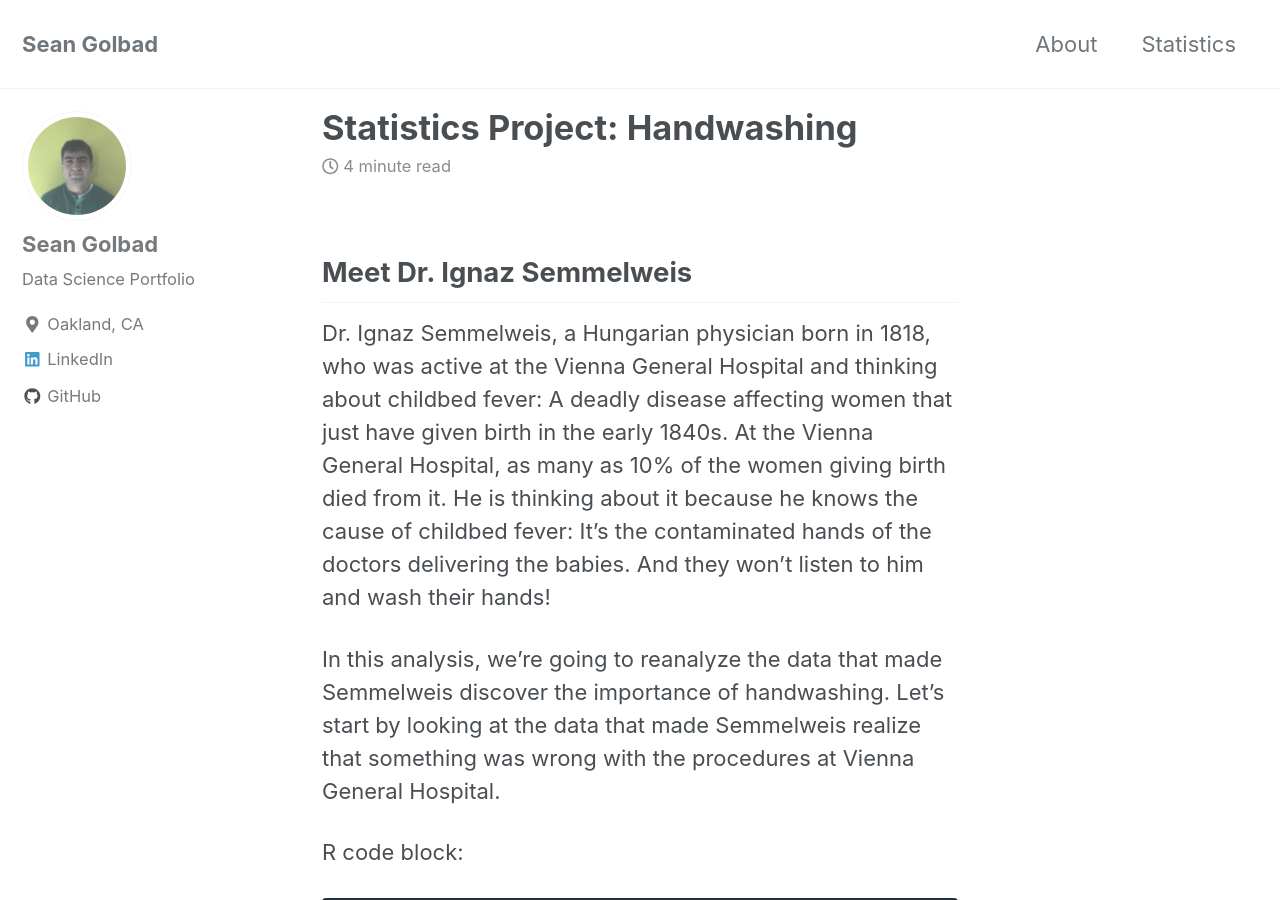
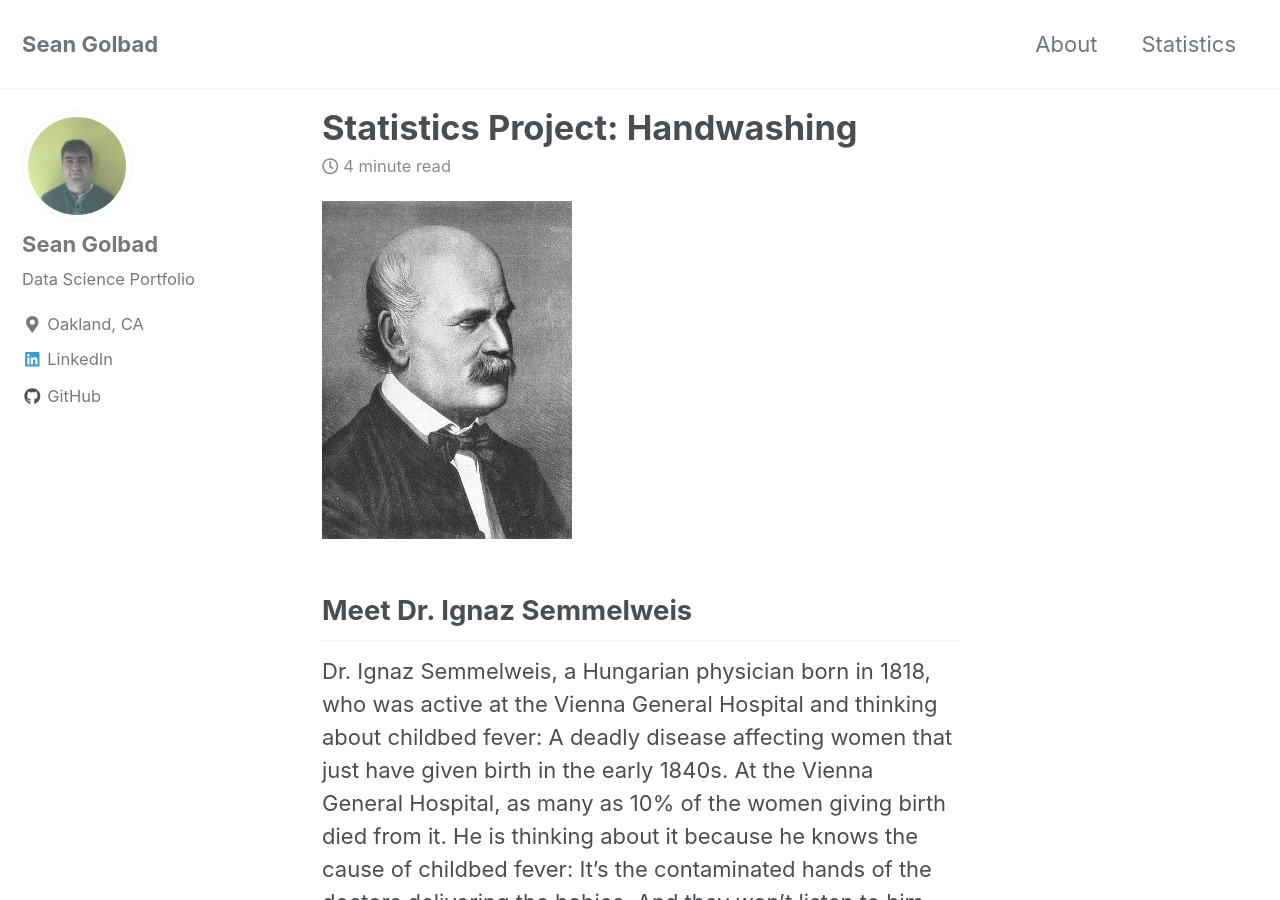
Before and after one commit to sgolbad88/sgolbad88.github.io, a Jekyll site: the page built from _posts/2019-05-21-handwashing.md, in a window 1280 px wide and 900 px high. Built offline with Jekyll 4.4.1, drawn with Linux system fonts in a browser that asks for light colours; cached includes are drawn as plain includes; nearby versions of some CDN libraries.

Commit message:
photo experiment

```diff
--- a/_posts/2019-05-21-handwashing.md
+++ b/_posts/2019-05-21-handwashing.md
@@ -5,6 +5,8 @@ tags: [statistics, data science, t-test]
 header:
 excerpt: "Statistics, Handwashing, Data Science"
 ---
+
+<img src="{{ site.url }}{{ site.baseurl }}/images/ignaz_semmelweis_1860.jpeg" alt="">
 
 ## Meet Dr. Ignaz Semmelweis
 
```
Also changed, not shown: images/ignaz_semmelweis_1860.jpeg (added).
